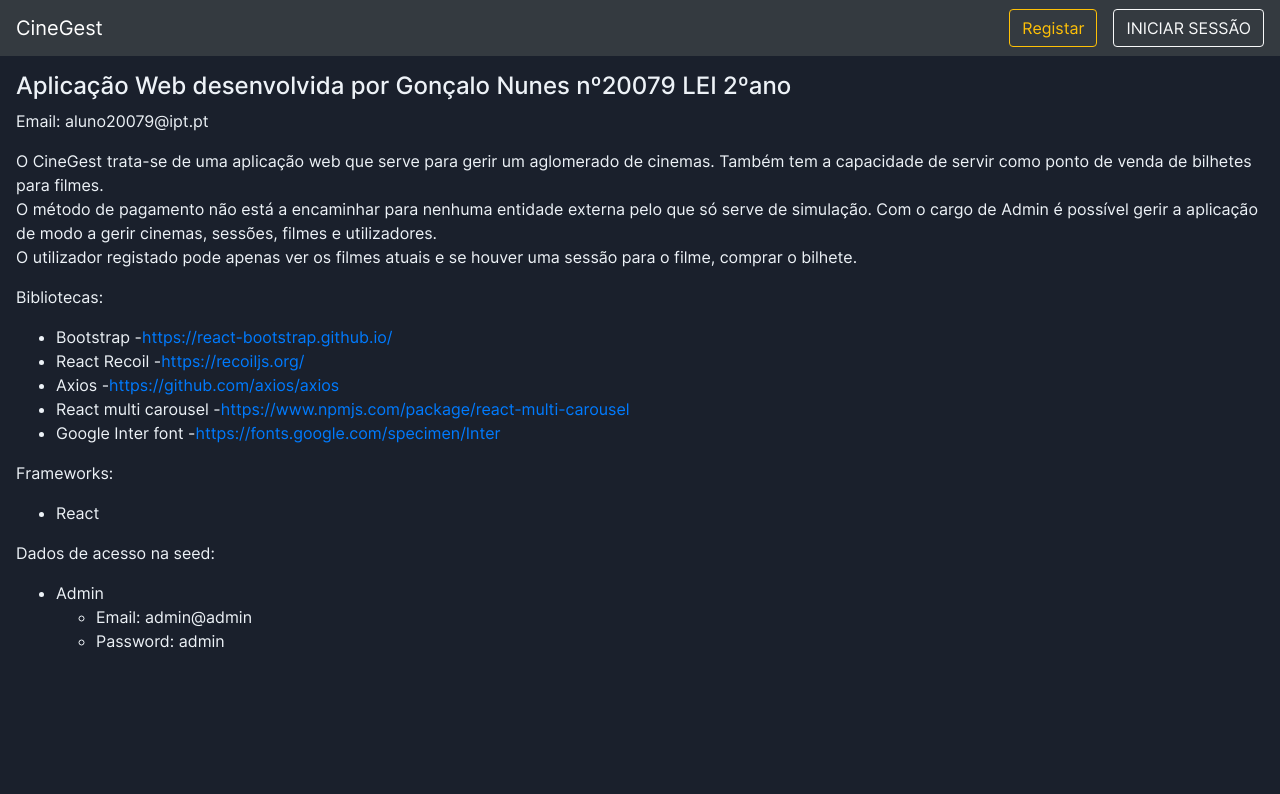
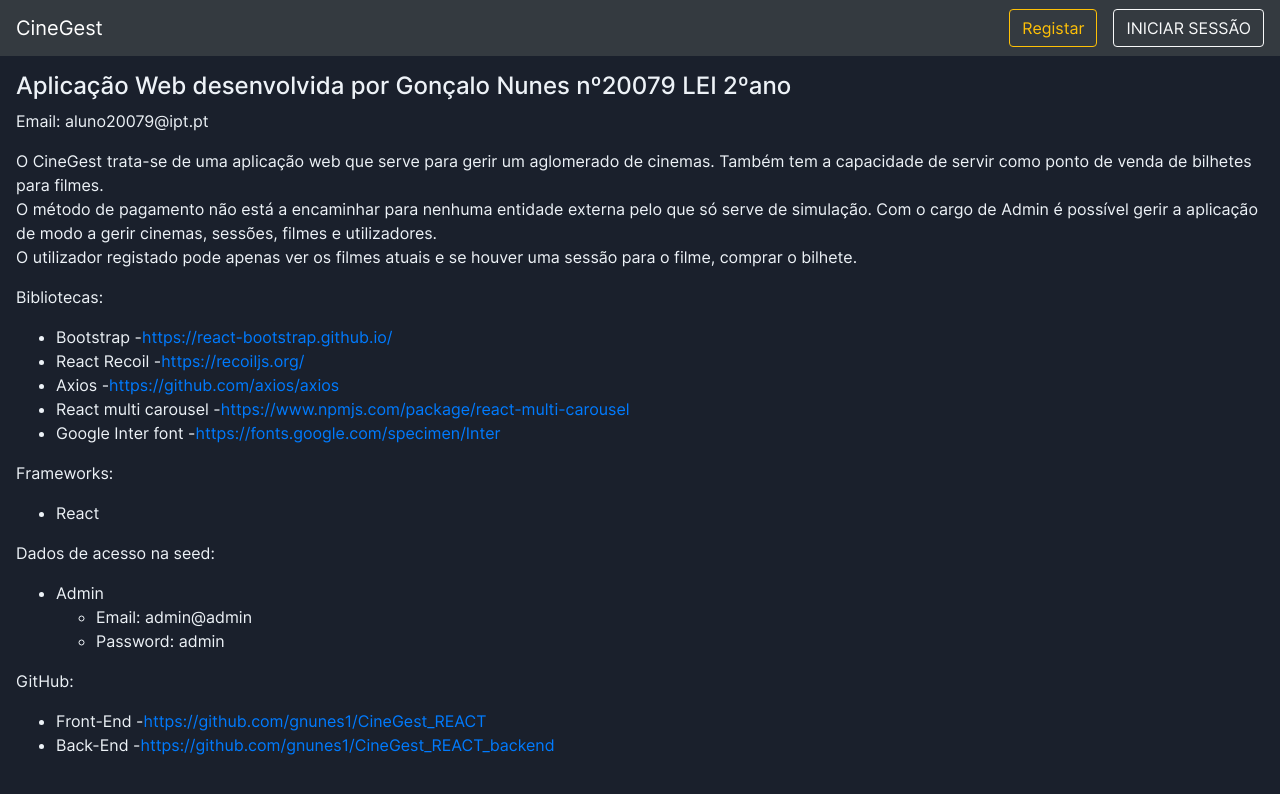
Before and after one commit to gnunes1/CineGest_REACT, a React (Create React App) app: page /About in a window 1280 px wide. Shown: the top 794 px of the page. Built offline with nearby package versions, Linux system fonts and the light colour scheme; no server answers; sample sign-in values are in the browser's storage.

Commit message:
About page updated
Signed-off-by: Gonçalo Nunes <goncalonunes1111@gmail.com>

```diff
--- a/src/About.js
+++ b/src/About.js
@@ -20,26 +20,27 @@ const About = () => {
                 <p>Bibliotecas:</p>
                 <ul>
                     <li>Bootstrap -
-                        <a href="https://fonts.google.com/specimen/Inter">
+                        <a target="_blank" rel="noopener noreferrer" href="https://fonts.google.com/specimen/Inter">
                             https://react-bootstrap.github.io/
                         </a>
                     </li>
                     <li>React Recoil -
-                        <a href="https://recoiljs.org/">
+                        <a target="_blank" rel="noopener noreferrer" href="https://recoiljs.org/">
                             https://recoiljs.org/
                         </a>
                     </li>
                     <li>Axios -
-                        <a href="https://github.com/axios/axios">
+                        <a target="_blank" rel="noopener noreferrer" href="https://github.com/axios/axios">
                             https://github.com/axios/axios
                         </a>
                     </li>
                     <li>React multi carousel -
-                        <a href="https://www.npmjs.com/package/react-multi-carousel">
+                        <a target="_blank" rel="noopener noreferrer"
+                           href="https://www.npmjs.com/package/react-multi-carousel">
                             https://www.npmjs.com/package/react-multi-carousel</a>
                     </li>
                     <li>Google Inter font -
-                        <a href="https://fonts.google.com/specimen/Inter">
+                        <a target="_blank" rel="noopener noreferrer" href="https://fonts.google.com/specimen/Inter">
                             https://fonts.google.com/specimen/Inter
                         </a>
                     </li>
@@ -59,6 +60,20 @@ const About = () => {
                         </ul>
                     </li>
                 </ul>
+                <p>GitHub:</p>
+                <ul>
+                    <li>Front-End -
+                        <a target="_blank" rel="noopener noreferrer" href="https://github.com/gnunes1/CineGest_REACT">
+                            https://github.com/gnunes1/CineGest_REACT
+                        </a>
+                    </li>
+                    <li>Back-End -
+                        <a target="_blank" rel="noopener noreferrer"
+                           href="https://github.com/gnunes1/CineGest_REACT_backend">
+                            https://github.com/gnunes1/CineGest_REACT_backend
+                        </a>
+                    </li>
+                </ul>
             </div>
         </div>
     );
```
